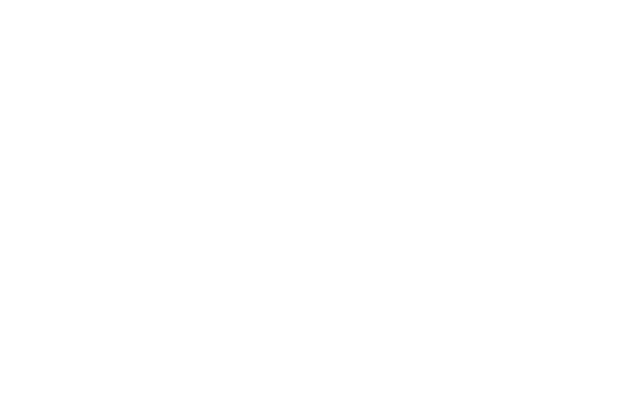
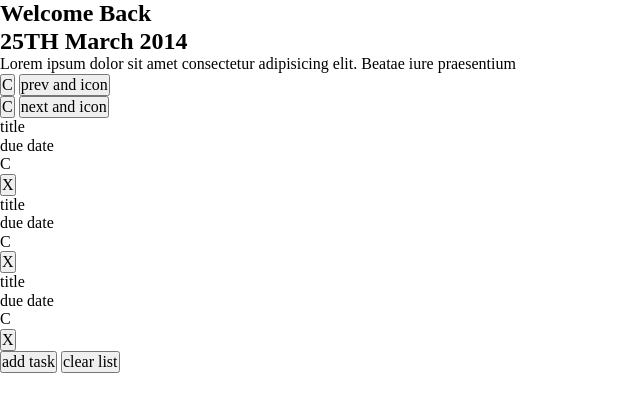
Before and after one commit to mohdsauood/Dulcet-TodoApp, a website built with webpack: page dist/index.html in a window 1280 px wide. Shown: the whole page, without its empty margins (0-640 px from the left). Built offline with nearby package versions, Linux system fonts and the light colour scheme.

Commit message:
added basic html

```diff
--- a/dist/index.html
+++ b/dist/index.html
@@ -7,11 +7,60 @@
     <link rel="stylesheet" href="https://cdnjs.cloudflare.com/ajax/libs/normalize/8.0.1/normalize.min.css">
     <link rel="stylesheet" href="style.css">
     <script defer src='main.js'></script>
-    <title>Do It</title>
+    <title>Dulcet |todo app</title>
 </head>
 
 <body>
+    <section class="main">
+        <header>
+            <h2>Welcome Back </h2>
+            <h2>25TH March 2014</h2>
+        </header>
+        <section class="quote">
+            <p>Lorem ipsum dolor sit amet consectetur adipisicing elit. Beatae iure praesentium </p>
+        </section>
+        <section class="navButtons">
+            <div>
+                <button>C</button>
+                <button>prev and icon</button>
+            </div>
+            <div>
+                <button>C</button>
+                <button>next and icon</button>
+            </div>
+        </section>
+        <section class="tasks">
+            <section class="task">
+                <div>
+                    <p>title</p>
+                    <p>due date</p>
+                    <p>C</p>
+                </div>
+                <button>X</button>
+            </section>
+            <section class="task">
+                <div>
+                    <p>title</p>
+                    <p>due date</p>
+                    <p>C</p>
+                </div>
+                <button>X</button>
+            </section>
+            <section class="task">
+                <div>
+                    <p>title</p>
+                    <p>due date</p>
+                    <p>C</p>
+                </div>
+                <button>X</button>
+            </section>
+        </section>
+        <section class="uiButtons">
+            <button> add task</button>
+            <button>clear list</button>
+        </section>
 
+    </section>
 </body>
 
 </html>
```
